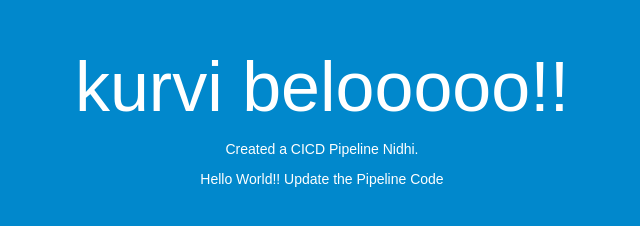
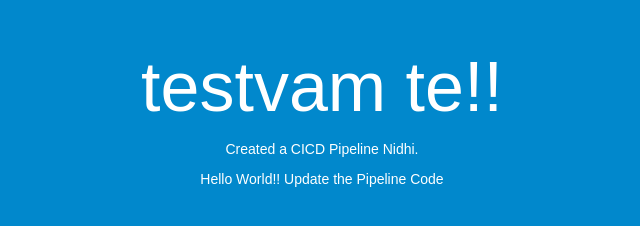
Before and after one commit to dmscountera/hello, a plain HTML site: page index.html in a window 1280 px wide. Shown: the whole page, without its empty margins (318-958 px from the left). Drawn offline with Linux system fonts and the light colour scheme.

Commit message:
Update index.html

```diff
--- a/index.html
+++ b/index.html
@@ -26,7 +26,7 @@
 </head>
 <body>
   <div align="center">
-<h1>kurvi belooooo!!</h1>
+<h1>testvam te!!</h1>
 <p>Created a CICD Pipeline Nidhi.</p>
     <p>Hello World!! Update the Pipeline Code</p>
   </div>
```
